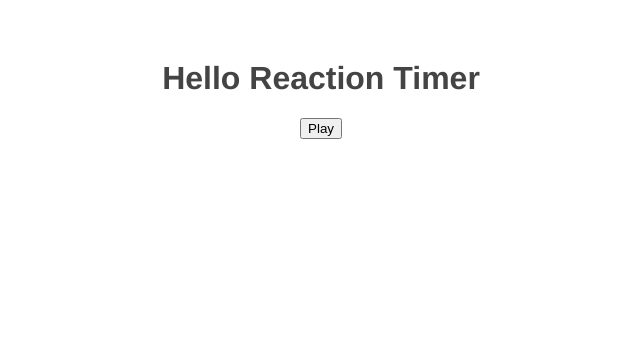
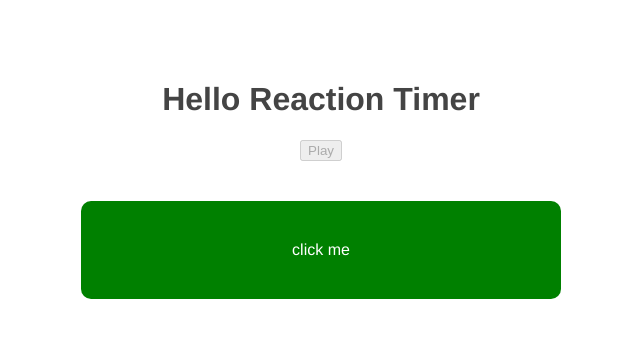
Before and after one commit to stephangriesel/learning-vuejs, a Vue app in the folder Projects/reaction-timer/: page / in a window 1280 px wide. Both pictures are taken after a click on the button "Play". Shown: the top 338 px of the page, without its empty margins (319-959 px from the left). Built offline with nearby package versions, Linux system fonts and the light colour scheme.

Commit message:
add block component & logic

```diff
--- a/Projects/reaction-timer/src/App.vue
+++ b/Projects/reaction-timer/src/App.vue
@@ -1,20 +1,23 @@
 <template>
 <h1>Hello Reaction Timer</h1>
-<button @click="start">Play</button>
+<button @click="start" :disabled="isPlaying">Play</button>
+<Block v-if="isPlaying" :delay="delay"/>
 </template>
 
 <script>
 
+import Block from './components/Block.vue'
+
 export default {
   name: 'App',
-  components: {},
+  components: { Block },
   data() {
     return {
       isPlaying: false,
       delay: null
     }
   },
-  method: {
+  methods: {
     start(){
       this.delay = 2000 + Math.random() * 5000
       this.isPlaying = true,
@@ -29,8 +32,11 @@ export default {
   font-family: Avenir, Helvetica, Arial, sans-serif;
   -webkit-font-smoothing: antialiased;
   -moz-osx-font-smoothing: grayscale;
-  text-align: center;
   color: #444;
   margin-top: 60px;
+  display:flex;
+  flex-direction: column;
+  justify-content: center;
+  align-items: center;
 }
 </style>
--- a/Projects/reaction-timer/src/components/Block.vue
+++ b/Projects/reaction-timer/src/components/Block.vue
@@ -0,0 +1,26 @@
+<template>
+  <div class="block">
+      click me
+  </div>
+</template>
+
+<script>
+export default {
+    props: [
+        'delay'
+    ]
+
+}
+</script>
+
+<style>
+.block {
+    width:400px;
+    background:green;
+    border-radius:10px;
+    color:#FFF;
+    text-align: center;
+    margin:40px auto;
+    padding:40px;
+}
+</style>
```
Also changed, not shown: 1 other file (tests, documents, lock files or other folders).
